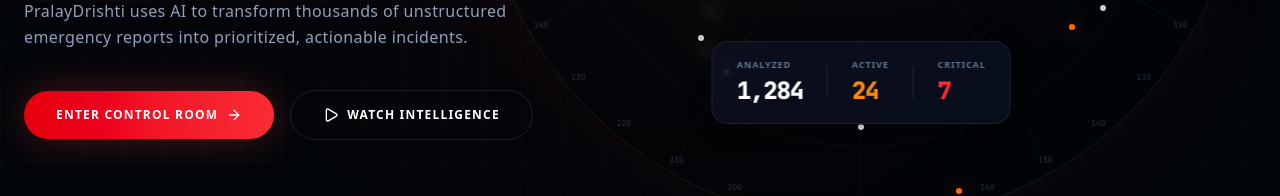
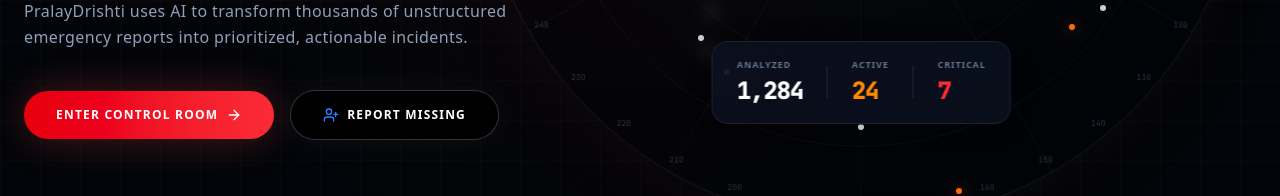
Before and after one commit to Aditya6743/PralayDrishti, a Next.js app in the folder frontend/: page / in a window 1280 px wide. Shown: the part 600-796 px from the top of the page. Built offline with nearby package versions, Linux system fonts and the light colour scheme.

Commit message:
fix: place missing persons CTA button in the correct InteractiveRadarHero top component

```diff
--- a/frontend/src/components/ui/InteractiveRadarHero.tsx
+++ b/frontend/src/components/ui/InteractiveRadarHero.tsx
@@ -3,7 +3,7 @@
 import { useState } from "react";
 import { motion } from "framer-motion";
 import Link from "next/link";
-import { ArrowRight, Play, ShieldAlert, Users, AlertTriangle, MapPin, Activity } from "lucide-react";
+import { ArrowRight, Play, ShieldAlert, Users, AlertTriangle, MapPin, Activity, UserPlus } from "lucide-react";
 import HeroRadar from "@/components/ui/HeroRadar";
 
 export default function InteractiveRadarHero() {
@@ -100,7 +100,7 @@
             PralayDrishti uses AI to transform thousands of unstructured emergency reports into prioritized, actionable incidents.
           </p>
 
-          <div className="flex items-center gap-4 w-auto">
+          <div className="flex items-center gap-4 w-auto flex-wrap">
             <Link href="/dashboard">
               <button className="group relative px-8 py-4 bg-gradient-to-r from-red-600 to-red-500 text-white font-bold tracking-[0.1em] text-xs rounded-full overflow-hidden transition-all hover:scale-105 shadow-[0_0_40px_rgba(239,68,68,0.3)] hover:shadow-[0_0_60px_rgba(239,68,68,0.5)]">
                 <span className="relative z-10 flex items-center justify-center gap-2">
@@ -111,14 +111,14 @@
               </button>
             </Link>
 
-            <a href="#intelligence">
-              <button className="group relative px-8 py-4 bg-transparent border border-white/10 hover:border-white/30 hover:bg-white/5 text-white font-bold tracking-[0.1em] text-xs rounded-full transition-all">
+            <Link href="/missing">
+              <button className="group relative px-8 py-4 bg-black border border-white/20 hover:border-white/50 text-white font-bold tracking-[0.1em] text-xs rounded-full overflow-hidden transition-all shadow-[0_0_30px_rgba(255,255,255,0.05)]">
                 <span className="relative z-10 flex items-center justify-center gap-2">
-                  <Play className="w-4 h-4" />
-                  WATCH INTELLIGENCE
+                  <UserPlus className="w-4 h-4 text-blue-500 group-hover:text-blue-400 transition-colors" />
+                  REPORT MISSING
                 </span>
               </button>
-            </a>
+            </Link>
           </div>
         </motion.div>
 
```
